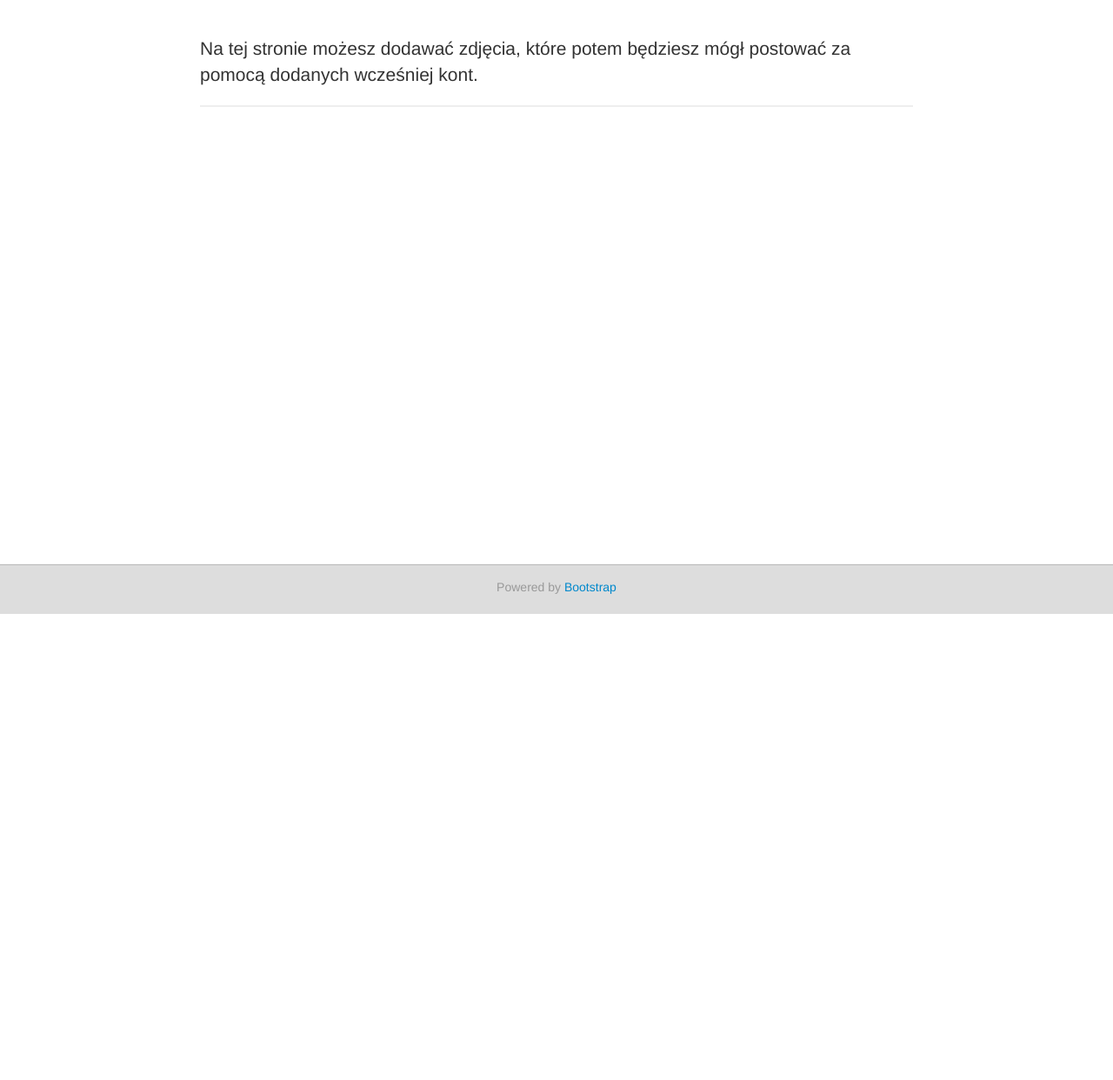
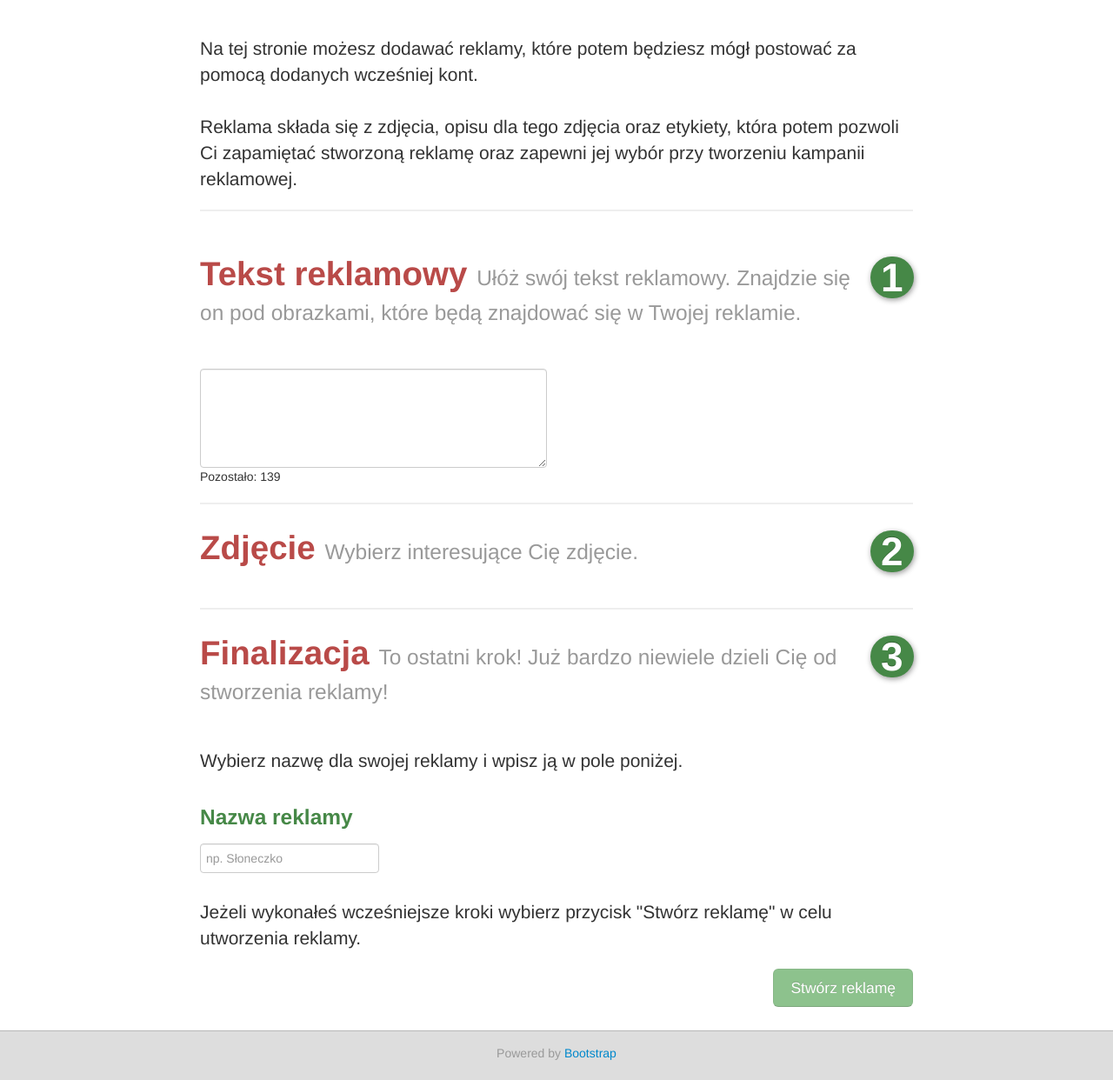
Before and after one commit to kopytek/twitpic, a PHP site: page /dodawanie-reklamy.html in a window 1280 px wide. Shown: the part 94-1336 px from the top of the page at 87% size. Before the commit the page ends 800 px from the top, so only its background shows below. Run offline with PHP 8.4, Linux system fonts and the light colour scheme.

Commit message:
code refactioring, fixed js validation for creating add, added new html content for wyswietlanie-reklamy

```diff
--- a/css/style.css
+++ b/css/style.css
@@ -18,7 +18,7 @@
 			- hr
 			- jumbotron
 		03 Dodawanie kont
-		04 Dodawanie zdjęć
+		04 Dodawanie reklamy
 		05 Tworzenie kampanii
 			- etap-pierwszy
 			- etap-drugi
@@ -69,7 +69,7 @@ footer {
 	box-shadow: 0 -1px 1px #bbb;
 }
 .lista-kont,
-.lista-zdjęć,
+.tworzenie-reklamy,
 .tworzenie-kampanii,
 .monitorowanie-kampanii {
 	margin-bottom: 4em;
@@ -118,31 +118,10 @@ a.link-home:active {
 
 
 /*	========================================
-	04 Dodawanie zdjęć
+	04 Dodawanie reklamy
 	========================================
 */
 
-/*
-	chcemy się pozbyć marginesu dla pierwszego obrazka,
-	wiemy, że mamy 4 obrazki w wierszu czyli 1 5 9 13 ...
-	to kolejne numery pierwszych obrazków w wierszu
-*/
-.row-fluid [class*="span"]:nth-child(4n+1):not(.no-margin-left) {
-	margin-left: 0;
-}
-
-
-/*	========================================
-	05 Tworzenie kampanii
-	========================================
-*/
-
-.etap-pierwszy textarea {
-	font-size: 18px;
-	line-height: 1.45;
-	width: 100%; /* kontener, w którym jest textarea
-					będzie definiować jego długość */
-}
 section[class*="etap"] {
 	border-bottom: 2px solid #eee;
 }
@@ -167,9 +146,41 @@ section[class*="etap"] span.badge {
 		    box-shadow: 1px 2px 6px rgba(0,0,0,.4);
 
 }
+.etap-pierwszy textarea {
+	font-size: 18px;
+	line-height: 1.45;
+	width: 100%; /* kontener, w którym jest textarea
+					będzie definiować jego długość */
+}
+.tworzenie-reklamy .etap-trzeci {
+	/*mały margines dolny by było więcej miejsca*/
+	margin-bottom: 2em;
+}
+.nazwa-reklamy-input {
+	/* powiększamy lekko input*/
+	height: 34px !important;
+	font-size: 16px;
+	line-height: 1.4;
+}
+/*
+	chcemy się pozbyć marginesu dla pierwszego obrazka,
+	wiemy, że mamy 4 obrazki w wierszu czyli 1 5 9 13 ...
+	to kolejne numery pierwszych obrazków w wierszu
+*/
+.row-fluid [class*="span"]:nth-child(4n+1):not(.no-margin-left) {
+	/*margin-left: 0;*/
+}
+
+
+/*	========================================
+	05 Tworzenie kampanii
+	========================================
+*/
+
+
 /*zmieniamy defaultowy wygląd, dodamy klasy za pomocą JS
 by pokazać wybór zdjęć / kont*/
-.etap-drugi ul li a {
+/*.etap-drugi ul li a {
 	padding: 4px;
 	zoom: 1;
 	filter: alpha(opacity=50);
@@ -180,7 +191,7 @@ by pokazać wybór zdjęć / kont*/
 	zoom: 1;
 	filter: alpha(opacity=100);
 	opacity: 1;
-}
+}*/
 /* pomocniczna klasa dla elementów, które zostały kliknięte i wybrane */
 .selected {
 	border-color: rgba(130, 179, 61, 1);
@@ -191,7 +202,7 @@ by pokazać wybór zdjęć / kont*/
 	opacity: 1 !important;
 }
 
-.etap-trzeci ul.media-list li,
+/*.etap-trzeci ul.media-list li,
 .stworzone-kampanie .nazwa-kampanii {
 	cursor: pointer;
 	zoom: 1;
@@ -216,7 +227,7 @@ by pokazać wybór zdjęć / kont*/
 }
 .etap-czwarty {
 	padding-bottom: 20px;
-}
+}*/
 
 /*	========================================
 	05 Monitorowanie kampanii
--- a/dodawanie-reklamy.html
+++ b/dodawanie-reklamy.html
@@ -40,12 +40,70 @@
           <hr>
         </header>
       </div>
-      <section class="container dodawanie-zdjec">
+      <section class="container dodawanie-reklam">
         <div class="container jumbotron">
-          <p class="lead">Na tej stronie możesz dodawać zdjęcia, które potem będziesz mógł postować za pomocą dodanych wcześniej kont.</p>
+          <p class="lead">Na tej stronie możesz dodawać reklamy, które potem będziesz mógł postować za pomocą dodanych wcześniej kont.<br><br>
+            Reklama składa się z zdjęcia, opisu dla tego zdjęcia oraz etykiety, która potem pozwoli Ci zapamiętać stworzoną reklamę oraz zapewni jej wybór przy tworzeniu kampanii reklamowej.
+          </p>
           <hr>
         </div>
-    </section>
+      </section>
+      <section class="tworzenie-reklamy container">
+        <section class="etap-pierwszy row-fluid"> <!-- etap-pierwszy -->
+          <div class="page-header span11">
+            <h1 class="text-error">
+              Tekst reklamowy <small class="muted"> Ułóż swój tekst reklamowy. Znajdzie się on pod obrazkami, które będą znajdować się w Twojej reklamie.</small>
+            </h1>
+          </div>
+          <div class="span1 text-center">
+            <span class="badge badge-success">1</span>
+          </div>
+          <div class="row-fluid">
+            <form class="form-inline span6">
+              <textarea rows="4" class="" id="wiadomoscDoWyslania"> </textarea>
+            </form>
+          </div>
+        </section> <!-- etap-pierwszy -->
+        <section class="etap-drugi"> <!-- etap-drugi -->
+          <div class="row-fluid">
+            <div class="page-header span11">
+              <h1 class="text-error">
+                Zdjęcie <small class="muted"> Wybierz interesujące Cię zdjęcie. </small>
+              </h1>
+            </div>
+            <div class="span1 text-center">
+              <span class="badge badge-success">2</span>
+            </div>
+          </div>
+        </section> <!-- etap-drugi -->
+        <section class="etap-trzeci"> <!-- etap-trzeci -->
+          <div class="row-fluid">
+            <div class="page-header span11">
+              <h1 class="text-error">
+                Finalizacja <small class="muted"> To ostatni krok! Już bardzo niewiele dzieli Cię od stworzenia reklamy!</small>
+              </h1>
+            </div>
+            <div class="span1 text-center">
+              <span class="badge badge-success">3</span>
+            </div>
+          </div>
+          <div class="row-fluid">
+            <p class="lead">
+              Wybierz nazwę dla swojej reklamy i wpisz ją w pole poniżej.
+            </p>
+            <form>
+              <fieldset>
+                <label><h3 class="text-success">Nazwa reklamy</h3></label>
+                <input type="text" placeholder="np. Słoneczko" class="nazwa-reklamy-input"></input>
+              </fieldset>
+            </form>
+            <p class="lead">
+              Jeżeli wykonałeś wcześniejsze kroki wybierz przycisk "Stwórz reklamę" w celu utworzenia reklamy.
+            </p>
+            <button class="btn btn-large btn-success disabled pull-right" type="button" id="stworz-reklame-button">Stwórz reklamę</button>
+          </div>
+        </section> <!-- etap-trzeci -->
+      </section> <!--  tworzenie-reklamy  -->
     </div>
     <footer id="footer" class="navbar-bottom">
       <div class="container footer">
@@ -57,6 +115,8 @@
     </footer>
      <!-- jquery -->
     <script src="/js/jquery-1.9.1.min.js"></script>
+    <!-- charCount for twitter like characters count-->
+    <script src="/js/charCount.js"></script>
     <script src="/js/dodawanie-reklamy.js"></script>
     <!-- holder.js -->
     <script src="/js/holder.js"></script>
--- a/js/dodawanie-reklamy.js
+++ b/js/dodawanie-reklamy.js
@@ -0,0 +1,50 @@
+/*
+	js for dodawanie-reklamy.html
+
+*/
+
+var b1 = false, // etap-pierwszy textarea test
+		b2 = false, // etap-trzeci input test
+		sK = $("#stworz-reklame-button"),
+		etap_pierwszy = $(".etap-pierwszy textarea"),
+		etap_trzeci_input = $(".etap-trzeci .nazwa-reklamy-input");
+
+var checkEtapy = function() {
+	if (b1 && b2 ){
+		sK.removeClass('disabled');
+	} else {
+		sK.addClass('disabled');
+	}
+}
+
+$(document).ready(function() {
+
+	/* plugin dla textarea do sprawdzania ilości znaków */
+	$("#wiadomoscDoWyslania").charCount({
+		allowed: 140,
+		warning: 30,
+		counterText: 'Pozostało: '
+	});
+
+	/*
+	przycisk do stworzenia kampanii powinien być aktywny dopiero gdy wszystkie etapy
+	zostały wykonane
+	*/
+	etap_pierwszy.on('keyup', function() {
+		if (etap_pierwszy.val().length >= 1) {
+			b1 = true;
+		} else { b1 = false; }
+		checkEtapy();
+	});
+
+	/*
+	sprawdzamy czy użytkownik wybrał nazwę dla kampanii i wpisał ją w input
+	*/
+	etap_trzeci_input.on('keyup', function() {
+		if (etap_trzeci_input.val().length >=1) {
+			b2 = true;
+		} else { b2 = false; }
+		checkEtapy();
+	});
+
+});
--- a/tworzenie-kampanii.html
+++ b/tworzenie-kampanii.html
@@ -16,8 +16,6 @@
     <script src="/js/jquery-1.9.1.js"></script>
     <!-- holder.js -->
     <script src="/js/holder.js"></script>
-    <!-- charCount for twitter like characters count-->
-    <script src="/js/charCount.js"></script>
     <!-- cssrefresh -->
     <script src="/js/cssrefresh.js"></script>
   </head>
```
Also changed, not shown: js/main.js (+0 -7 lines).
